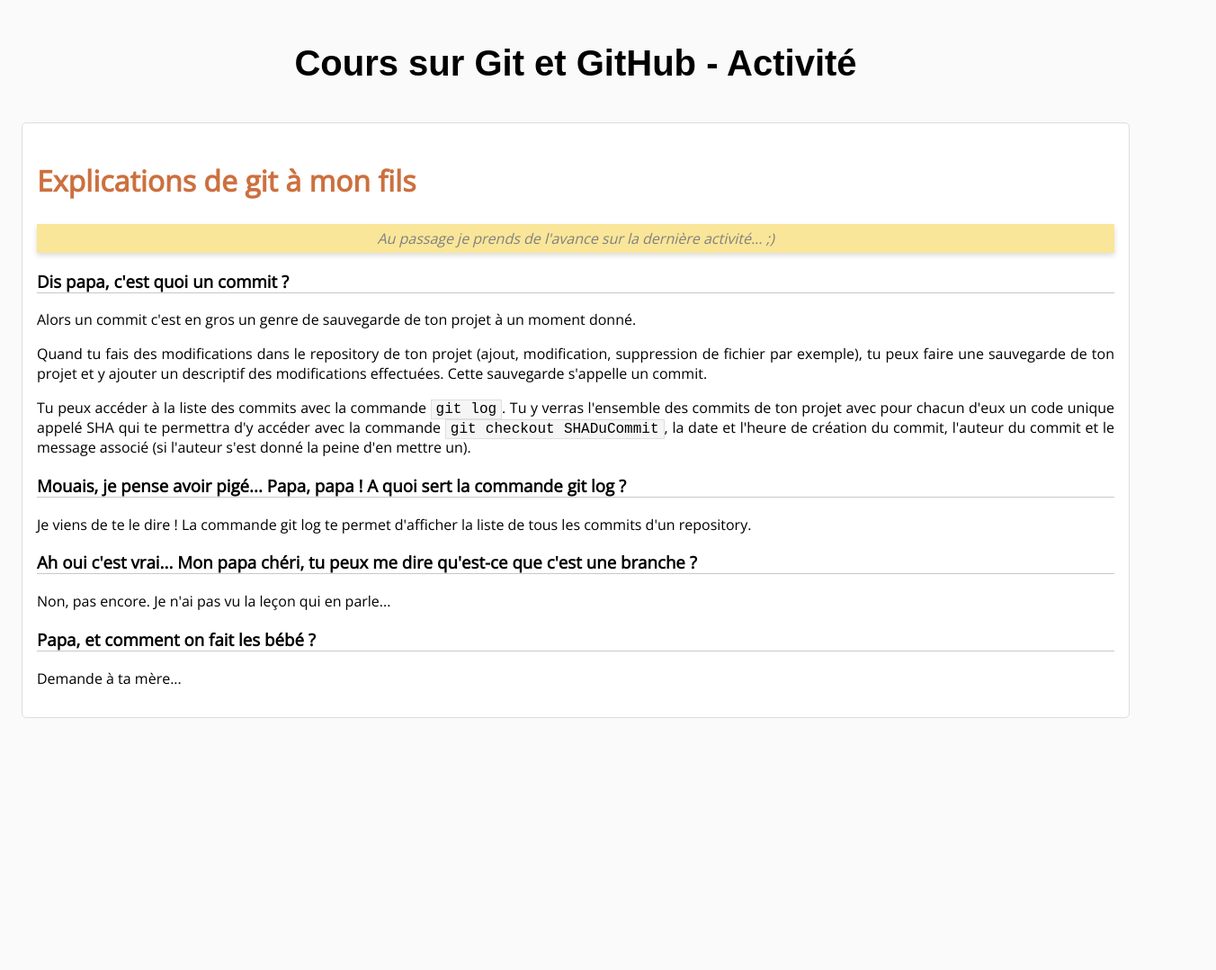
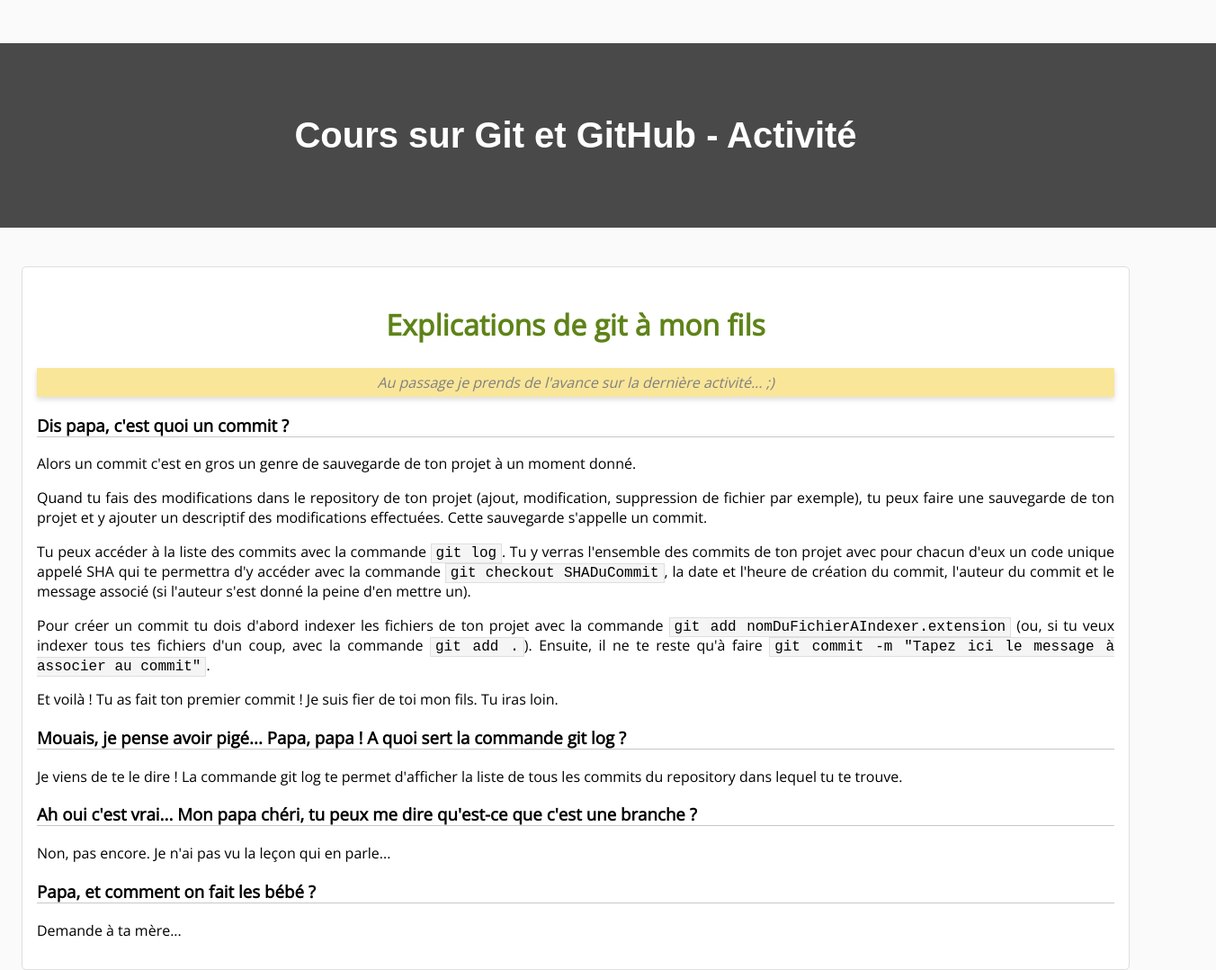
Before and after one commit to SansGodasse/openclassrooms-cours-git-activite-1, a plain HTML site: page index.html in a window 1280 px wide. Shown: the whole page at 90% size, 1352 px wide, since content can reach past the window. Before the commit the page ends 822 px from the top, so only its background shows below. Drawn offline with nearby package versions, Linux system fonts and the light colour scheme.

Commit message:
J'ai terminé la question 1 et j'ai fait un peu de css

```diff
--- a/css/style.css
+++ b/css/style.css
@@ -16,12 +16,18 @@
 	margin-top: 1em;
 	font-family: 'Noto Serif KR', sans-serif;
 	font-size: 2.5em;
+	background-color: rgb(73, 73, 73);
+	color: white;
+	width: 100%;
+	padding: 2em;
 }
 
 h2 {
 	font-size: 2em;
-	color: rgb(204, 112, 63);
+	/*color: rgb(204, 112, 63);*/
+	color: rgb(94, 131, 24);
 	text-shadow: 1px;
+	text-align: center;
 }
 
 h3 {
--- a/index.html
+++ b/index.html
@@ -28,13 +28,19 @@
     			<p>
     				Tu peux accéder à la liste des commits avec la commande <span class="code">git log</span>. Tu y verras l'ensemble des commits de ton projet avec pour chacun d'eux un code unique appelé SHA qui te permettra d'y accéder avec la commande <span class="code">git checkout SHADuCommit</span>, la date et l'heure de création du commit, l'auteur du commit et le message associé (si l'auteur s'est donné la peine d'en mettre un).
     			</p>
+    			<p>
+    				Pour créer un commit tu dois d'abord indexer les fichiers de ton projet avec la commande <span class="code">git add nomDuFichierAIndexer.extension</span> (ou, si tu veux indexer tous tes fichiers d'un coup, avec la commande <span class="code">git add .</span>). Ensuite, il ne te reste qu'à faire <span class="code">git commit -m "Tapez ici le message à associer au commit"</span>.
+    			</p>
+    			<p>
+    				Et voilà ! Tu as fait ton premier commit ! Je suis fier de toi mon fils. Tu iras loin.
+    			</p>
     		</div>
 
     		<h3>Mouais, je pense avoir pigé... Papa, papa ! A quoi sert la commande git log ?</h3>
 
     		<div class="answer">
     			<p>
-    				Je viens de te le dire ! La commande git log te permet d'afficher la liste de tous les commits d'un repository.
+    				Je viens de te le dire ! La commande git log te permet d'afficher la liste de tous les commits du repository dans lequel tu te trouve.
     			</p>
     		</div>
 
```
